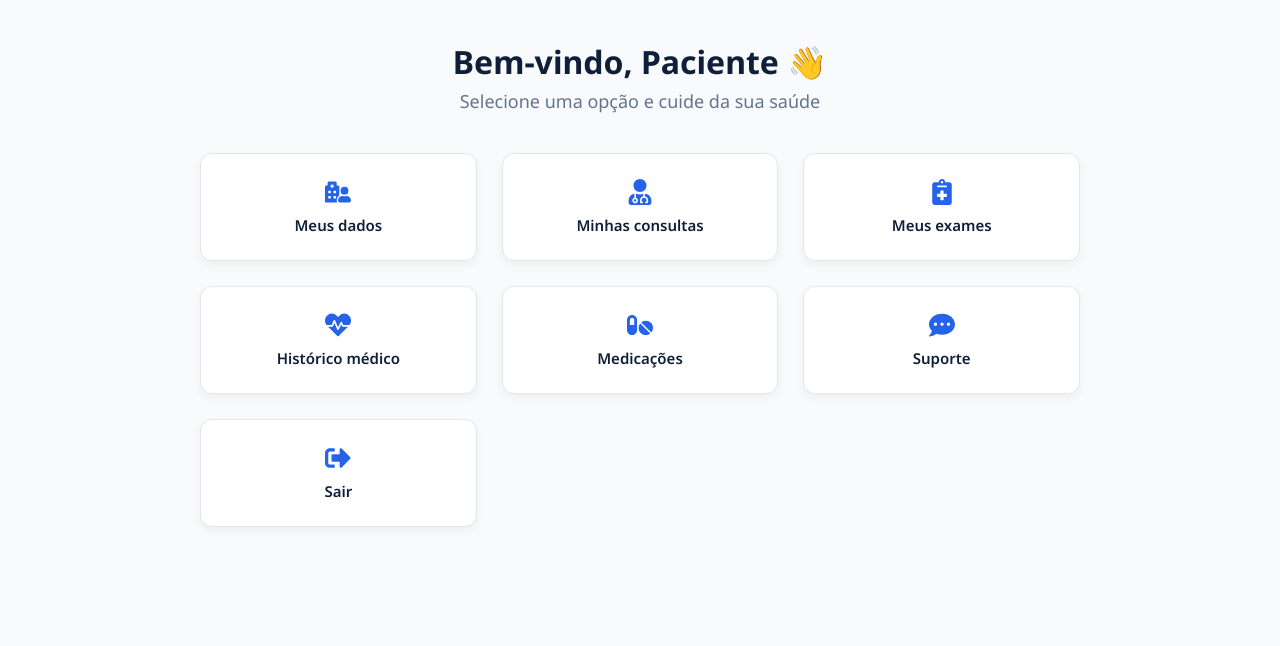
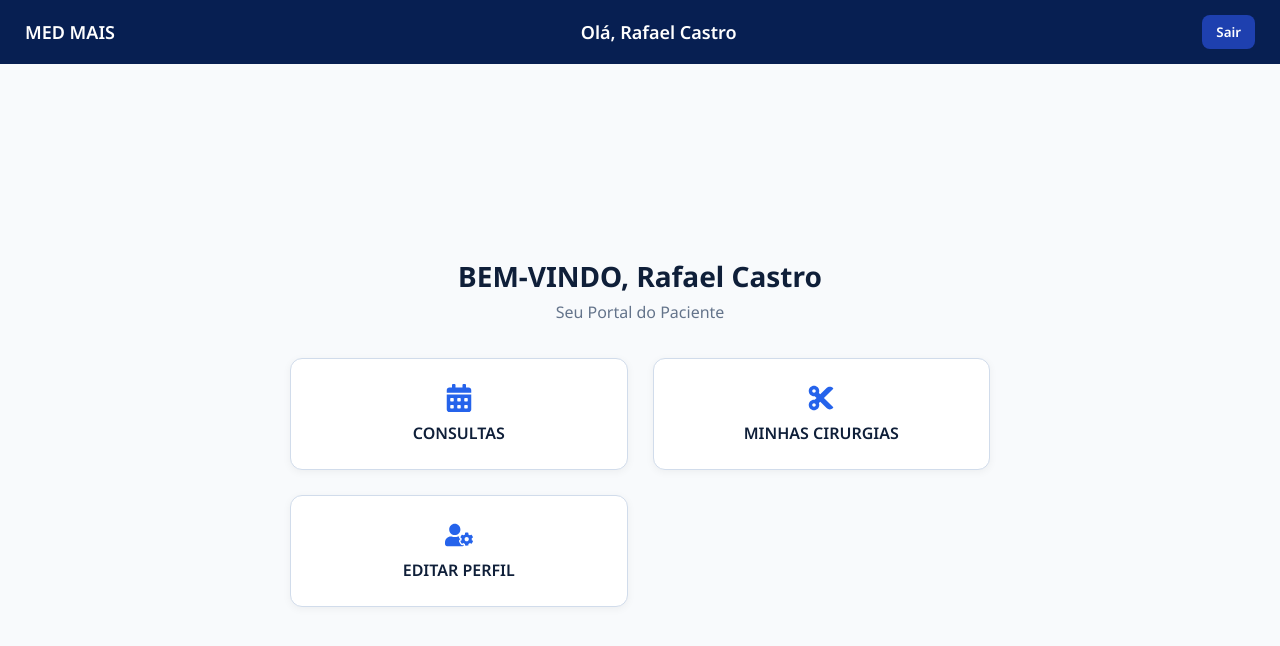
Before and after one commit to Rebeca-Martins1/projeto_bd, a React (Vite) app: page /homepaciente in a window 1280 px wide. Shown: the top 646 px of the page. Built offline with nearby package versions, Linux system fonts and the light colour scheme.

Commit message:
mexi na home do paciente

```diff
--- a/src/main.jsx
+++ b/src/main.jsx
@@ -10,7 +10,7 @@ ReactDOM.createRoot(document.getElementById('root')).render(
   <BrowserRouter>
     <MyGlobalStyles />
     <Routes>
-      <Route path="/" element={<Login />} />
+      <Route path="/" element={<HomePaciente />} />
       <Route path="/cadastro" element={<Cadastro />} />
       <Route path="/homepaciente" element={<HomePaciente/>} />
     </Routes>
--- a/src/pages/Paciente/Home/index.jsx
+++ b/src/pages/Paciente/Home/index.jsx
@@ -1,25 +1,51 @@
 import React from "react";
 import { useNavigate } from "react-router-dom";
-import { FaNotesMedical, FaUserMd, FaHeartbeat, FaHospitalUser, FaPills, FaSignOutAlt, FaCommentDots } from "react-icons/fa";
-import { Container, Header, Subtitle, GridArea, Card } from "./styles";
+import {
+  Container,
+  TopBar,
+  LogoutBtn,
+  Content,
+  Header,
+  Subtitle,
+  GridArea,
+  Card
+} from "./styles";
+
+import {
+  FaCalendarAlt,
+  FaCut,
+  FaUserCog
+} from "react-icons/fa";
 
 export default function HomePaciente() {
   const navigate = useNavigate();
+  const pacienteNome = "Rafael Castro"; // futuramente isso vem do backend/login
 
   const items = [
-    { icon: <FaHospitalUser size={26} />, label: "Meus dados", route: "/meusdados" },
-    { icon: <FaUserMd size={26} />, label: "Minhas consultas", route: "/consultas" },
-    { icon: <FaNotesMedical size={26} />, label: "Meus exames", route: "/exames" },
-    { icon: <FaHeartbeat size={26} />, label: "Histórico médico", route: "/historico" },
-    { icon: <FaPills size={26} />, label: "Medicações", route: "/medicacoes" },
-    { icon: <FaCommentDots size={26} />, label: "Suporte", route: "/suporte" },
-    { icon: <FaSignOutAlt size={26} />, label: "Sair", route: "/" },
+    { icon: <FaCalendarAlt size={28} />, label: "CONSULTAS", sub: "Marque sua próxima visita", route: "/consultas" },
+    { icon: <FaCut size={28} />, label: "MINHAS CIRURGIAS", sub: "Histórico e agendamentos", route: "/cirurgias" },
+    { icon: <FaUserCog size={28} />, label: "EDITAR PERFIL", sub: "Atualize seus dados", route: "/meusdados" },
   ];
+
+  function logout() {
+  localStorage.removeItem("token");
+  navigate("/../login");
+}
 
   return (
     <Container>
-      <Header>Bem-vindo, Paciente 👋</Header>
-      <Subtitle>Selecione uma opção e cuide da sua saúde</Subtitle>
+
+      {/* 🔵 Barra Superior */}
+      <TopBar>
+        <span>MED MAIS</span>
+        <span> Olá, {pacienteNome}</span>
+        <LogoutBtn onClick={logout}>Sair</LogoutBtn>
+      </TopBar>
+
+      {/* Conteúdo */}
+      <Content>
+        <Header>BEM-VINDO, {pacienteNome}</Header>
+        <Subtitle>Seu Portal do Paciente</Subtitle>
 
         <GridArea>
           {items.map((item, i) => (
@@ -29,6 +55,7 @@ export default function HomePaciente() {
             </Card>
           ))}
         </GridArea>
+      </Content>
     </Container>
   );
 }
--- a/src/pages/Paciente/Home/styles.js
+++ b/src/pages/Paciente/Home/styles.js
@@ -3,73 +3,96 @@ import styled from "styled-components";
 export const Container = styled.div`
   width: 100%;
   min-height: 100vh;
-  // Certifique-se de que o background está preenchendo TUDO.
-  // Como o fundo roxo está lá, ele é o background do <body> ou de um elemento pai.
-  // Mantenha o background, ele deve ser suficiente.
   background: #f8fafc;
+  display: flex;
+  flex-direction: column;
+`;
+
+export const TopBar = styled.div`
+  width: 100%;
+  background: #071f52ff;
+  padding: 15px 25px;
+  display: flex;
+  justify-content: space-between;
+  align-items: center;
+  color: white;
+  font-size: 18px;
+  font-weight: 600;
+`;
+
+export const LogoutBtn = styled.button`
+  background: #1e40af;
+  color: white;
+  border: none;
+  padding: 8px 14px;
+  border-radius: 8px;
+  cursor: pointer;
+  font-weight: 600;
+  transition: 0.2s;
+
+  &:hover {
+    background: #1d4ed8;
+  }
+`;
+
+export const Content = styled.div`
+  flex: 1;
+  display: flex;
+  flex-direction: column;
+  align-items: center;
+  justify-content: center;  /* <-- centraliza verticalmente */
+  padding: 30px 20px;
+`;
+
+export const Header = styled.h1`
+  color: #0f1f39;
+  font-size: 28px;
+  margin-bottom: 6px;
+`;
+
+export const Subtitle = styled.p`
+  color: #64748b;
+  font-size: 16px;
+  margin-bottom: 35px;
+`;
+
+export const GridArea = styled.div`
+  display: grid;
+  grid-template-columns: repeat(auto-fit, minmax(240px, 1fr)); /* Cards maiores */
+  gap: 25px;
+  width: 100%;
+  max-width: 700px; /* <-- reduz largura máxima para centralizar */
+  justify-content: center; /* <-- centraliza a grid */
+`;
+
+
+export const Card = styled.div`
+  background: white;
+  border: 1px solid #d1dceb;
+  border-radius: 12px;
+  padding: 25px 15px;
+  text-align: center;
+  box-shadow: 0 2px 8px rgba(0,0,0,0.05);
+  cursor: pointer;
+  transition: 0.2s;
 
   display: flex;
   flex-direction: column;
-  align-items: center; // Isso centraliza o conteúdo horizontalmente.
-  justify-content: flex-start;
-  padding: 40px 20px;
-`;
+  align-items: center;
+  gap: 10px;
 
+  svg {
+    color: #2563eb;
+  }
 
-export const Header = styled.h1`
-  font-size: 32px;
-  font-weight: 700;
-  color: #0f1f39;
-  margin-bottom: 6px;
-  text-align: center;
-`;
-
-export const Subtitle = styled.p`
-  font-size: 18px;
-  color: #64748b;
-  margin-bottom: 40px;
-  text-align: center;
-`;
-
-
-
-export const GridArea = styled.div`
-  display: grid;
-  grid-template-columns: repeat(auto-fit, minmax(220px, 1fr));
-  gap: 25px;
-  width: 100%;
-  max-width: 900px; /* <--- REMOVA ou AUMENTE este limite */
-  padding: 0 10px;
-`;
-
-export const Card = styled.div`
-  background: #ffffff;
-  border: 1px solid #e1e7ef;
-  border-radius: 12px;
-  padding: 25px 15px;
-  display: flex;
-  flex-direction: column;
-  align-items: center;
-  justify-content: center;
-  box-shadow: 0px 4px 10px rgba(0, 0, 0, 0.05);
-  transition: all 0.2s ease;
-  color: #0f1f39;
-  cursor: pointer;
-  font-size: 17px;
-  font-weight: 600;
-
-  & > svg {
-    color: #2563eb;
-    margin-bottom: 10px;
+  span {
+    font-size: 16px;
+    font-weight: 600;
+    color: #0f1f39;
   }
 
   &:hover {
     border-color: #2563eb;
     transform: translateY(-4px);
-    box-shadow: 0px 6px 16px rgba(0, 0, 0, 0.1);
-  }
-
-  & span {
-    font-size: 15px;
   }
 `;
```
Lines whose indentation alone changed are shown as unchanged.
